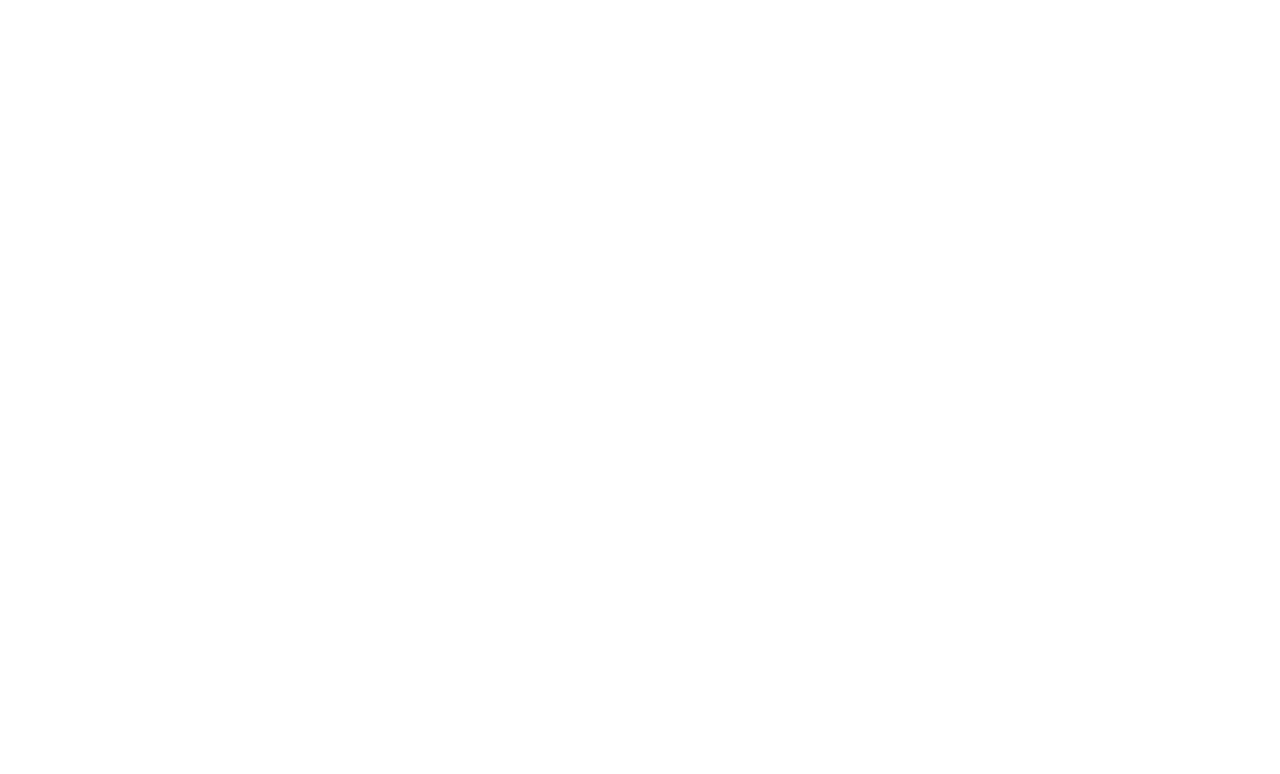
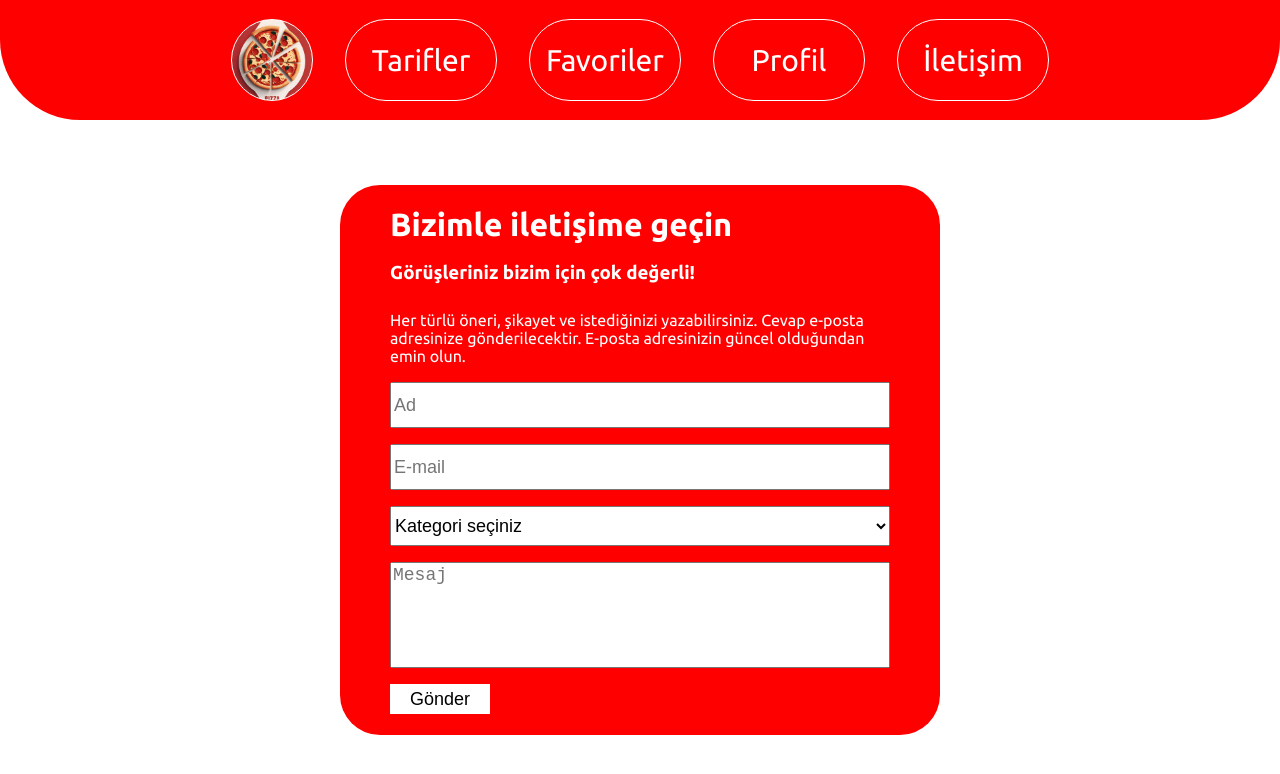
Before and after one commit to FTMustafa/yemek-tarifleri, a React (Create React App) app: page /home/contact in a window 1280 px wide. Before the commit this address had no page. Shown: the top 774 px of the page. Built offline with nearby package versions, Linux system fonts and the light colour scheme.

Commit message:
.
Navbarda ufak düzenlemeler ve iletişim sayfası

```diff
--- a/src/App.js
+++ b/src/App.js
@@ -4,8 +4,9 @@
 import DefaultContent from "./components/DefaultContent";
 import Recipes from "./components/pages/Recipes";
 import Meal from "./components/pages/Meal";
+import Contact from "./components/pages/Contact";
+
 function App() {
-
   {
     /* {veri.categories?.map((item, index) => (
         <div key={index}>
@@ -21,7 +22,8 @@
           <Route path="/" element={<Navigate to="/home" replace />} />
           <Route path="/home" element={<Home />}>
             <Route index element={<DefaultContent />} />
-            <Route path="recipes" element={<Recipes/>}/>
+            <Route path="recipes" element={<Recipes />} />
+            <Route path="contact" element={<Contact />} />
           </Route>
           <Route path="/meal" element={<Meal />}></Route>
         </Routes>
--- a/src/components/Home.css
+++ b/src/components/Home.css
@@ -1,10 +1,9 @@
-
-.home{
+.home {
   display: flex;
   flex-direction: column;
 }
 
-nav{
+nav {
   display: flex;
   flex-direction: row;
   position: sticky;
@@ -18,8 +17,9 @@
   border-bottom-left-radius: 80px;
   border-bottom-right-radius: 80px;
 }
-.nav-button{
+.nav-button {
   display: flex;
+  flex-direction: column;
   align-items: center;
   justify-content: center;
   color: white;
@@ -31,7 +31,7 @@
   user-select: none;
 }
 
-.logo{
+.logo {
   height: 80px;
   width: 80px;
   border: 1px solid white;
@@ -39,15 +39,29 @@
   object-fit: cover;
   background-size: 100%;
   background-position: 50%;
-    background-image: url('.\\images\\logo.jpg');
+  background-image: url(".\\images\\logo.jpg");
 }
-.logo:hover, .nav-button:hover{
+.logo:hover,
+.nav-button:hover {
   cursor: pointer;
+  color: rgb(255, 242, 0);
 }
-.logo:active, .nav-button:active{
+
+.nav-button:hover::after {
+  content: "";
+  width: 0;
+  height: 0;
+  margin-top: 3px;
+  border-left: 5px solid transparent;
+  border-right: 5px solid transparent;
+  border-bottom: 5px solid rgb(255, 242, 0);
+}
+
+.logo:active,
+.nav-button:active {
   transform: scale(0.98);
 }
 
-.var-page{
+.var-page {
   height: 85vh;
 }
--- a/src/components/Home.js
+++ b/src/components/Home.js
@@ -10,7 +10,7 @@
         <div className="nav-button" onClick={()=>navigate('recipes')}>Tarifler</div>
         <div className="nav-button" onClick={()=>navigate()}>Favoriler</div>
         <div className="nav-button" onClick={()=>navigate()}>Profil</div>
-        <div className="nav-button" onClick={()=>navigate()}>İletişim</div>
+        <div className="nav-button" onClick={()=>navigate('contact')}>İletişim</div>
       </nav>
       <div className="var-page">
         <Outlet></Outlet>
--- /dev/null
+++ b/src/components/pages/Contact.css
@@ -0,0 +1,58 @@
+.contact {
+  display: flex;
+  align-items: center;
+  justify-content: center;
+  flex-direction: column;
+  height: 85vh;
+  width: 100%;
+}
+.contact-block {
+  display: flex;
+  flex-direction: column;
+  align-items: center;
+  justify-content: center;
+  height: 550px;
+  width: 600px;
+  background-color: rgb(255, 0, 0);
+  border-radius: 40px;
+}
+
+.contact-block > h1,
+h3,
+p {
+  color: white;
+  height: 15px;
+  width: 500px;
+}
+
+form {
+  display: flex;
+  flex-direction: column;
+  width: 500px;
+  height: 100%;
+  margin-top: 40px;
+  gap: 1em;
+}
+
+form > input,
+select,
+option {
+  font-size: 18px;
+  height: 40px;
+  max-width: 100%;
+}
+
+form > button {
+  width: 100px;
+  height: 30px;
+  font-size: 18px;
+  background-color: white;
+  border: none;
+}
+
+textarea {
+  height: 100px;
+  max-width: 100%;
+  font-size: 18px;
+  resize: none;
+}
--- /dev/null
+++ b/src/components/pages/Contact.js
@@ -0,0 +1,32 @@
+import "./Contact.css";
+
+function Contact() {
+  return (
+    <div className="contact">
+      <div className="contact-block">
+        <h1>Bizimle iletişime geçin</h1>
+        <h3>Görüşleriniz bizim için çok değerli!</h3>
+        <p>
+          Her türlü öneri, şikayet ve istediğinizi yazabilirsiniz. Cevap e-posta
+          adresinize gönderilecektir. E-posta adresinizin güncel olduğundan emin
+          olun.
+        </p>
+        <form action="https://formsubmit.co/36885ee2cd28d336671bfedd433e4997" method="POST">
+          <input type="text" name="name" placeholder="Ad" required />
+          <input type="email" name="email" placeholder="E-mail" required />
+          <select name="kategoriler" required>
+            <option value="" disabled selected>Kategori seçiniz</option>
+            <option value="teknik">Teknik problemler</option>
+            <option value="reklam">Reklam talepleri</option>
+            <option value="uyelik">Üyelik işlemleri</option>
+            <option value="diger">Diğer</option>
+          </select>
+          <textarea name="mesaj" placeholder="Mesaj" id="text-field" required></textarea>
+          <button type="submit">Gönder</button>
+        </form>
+      </div>
+    </div>
+  );
+}
+
+export default Contact;
```
Lines whose indentation alone changed are shown as unchanged.
